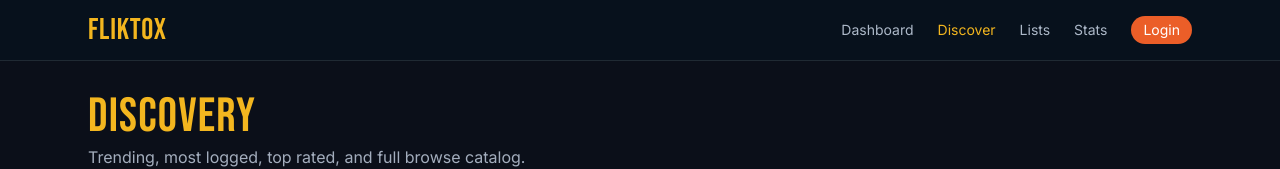
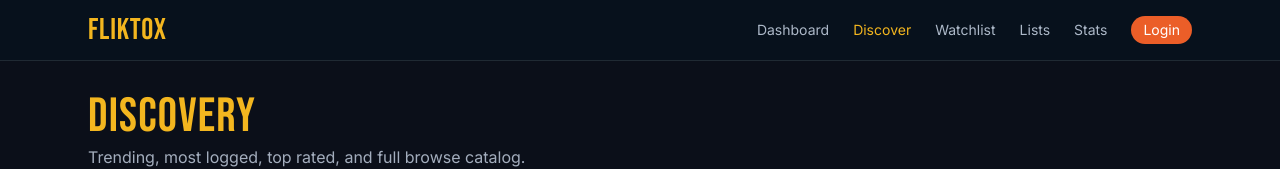
Before and after one commit to adharsh277/fliktox, a Next.js app in the folder frontend/: page /discover in a window 1280 px wide. Shown: the top 169 px of the page. Built offline with nearby package versions, Linux system fonts and the light colour scheme; no server answers.

Commit message:
added  frontend/src/components/NavBar.js

```diff
--- a/frontend/src/components/NavBar.js
+++ b/frontend/src/components/NavBar.js
@@ -30,6 +30,7 @@ export default function NavBar() {
   const links = [
     { href: "/dashboard", label: "Dashboard" },
     { href: "/discover", label: "Discover" },
+    { href: "/watchlist", label: "Watchlist" },
     { href: "/lists", label: "Lists" },
     { href: "/stats", label: "Stats" }
   ];
```
